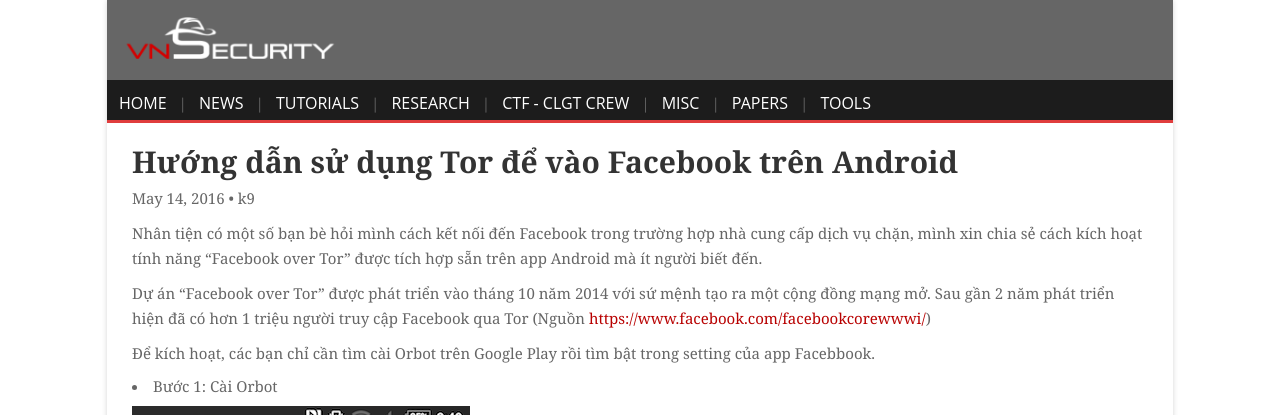
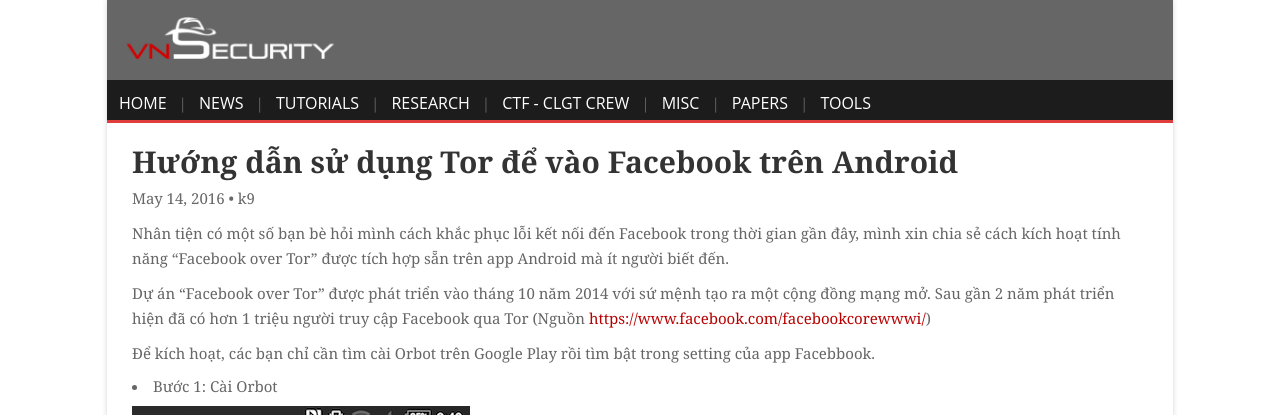
Before and after one commit to VNSECURITY/vnsecurity.github.io, a Jekyll site: the page built from _posts/2016-05-14-Huong-Dan-Vao-Facebook-Bang-Tor-Android.md, in a window 1280 px wide and 900 px high. Shown: the top 415 px of the window. Built offline with Jekyll 4.4.1, drawn with Linux system fonts in a browser that asks for light colours; comment, search, counter and statistics services are not loaded.

Commit message:
Update 2016-05-14-Huong-Dan-Vao-Facebook-Bang-Tor-Android.md

```diff
--- a/_posts/2016-05-14-Huong-Dan-Vao-Facebook-Bang-Tor-Android.md
+++ b/_posts/2016-05-14-Huong-Dan-Vao-Facebook-Bang-Tor-Android.md
@@ -3,7 +3,7 @@
 author: k9
 layout: post
 thumbnail: http://vnsecurity.net/assets/2016/05/orbot0.png
-excerpt: Nhân tiện có một số bạn bè hỏi mình cách kết nối đến Facebook trong trường hợp nhà cung cấp dịch vụ chặn, mình xin chia sẻ cách kích hoạt tính năng "Facebook over Tor" được tích hợp sẵn trên app Android mà ít người biết đến.
+excerpt: Nhân tiện có một số bạn bè hỏi mình cách khắc phục lỗi kết nối đến Facebook trong thời gian gần đây, mình xin chia sẻ cách kích hoạt tính năng "Facebook over Tor" được tích hợp sẵn trên app Android mà ít người biết đến.
 category: tutorials
 published: true
 tags:
@@ -14,7 +14,7 @@
   - vietnam
 ---
 
-Nhân tiện có một số bạn bè hỏi mình cách kết nối đến Facebook trong trường hợp nhà cung cấp dịch vụ chặn, mình xin chia sẻ cách kích hoạt tính năng "Facebook over Tor" được tích hợp sẵn trên app Android mà ít người biết đến.
+Nhân tiện có một số bạn bè hỏi mình cách khắc phục lỗi kết nối đến Facebook trong thời gian gần đây, mình xin chia sẻ cách kích hoạt tính năng "Facebook over Tor" được tích hợp sẵn trên app Android mà ít người biết đến.
 
 Dự án "Facebook over Tor" được phát triển vào tháng 10 năm 2014 với sứ mệnh tạo ra một cộng đồng mạng mở. Sau gần 2 năm phát triển hiện đã có hơn 1 triệu người truy cập Facebook qua Tor (Nguồn [https://www.facebook.com/facebookcorewwwi/](https://www.facebook.com/facebookcorewwwi/){:target="_blank"})
 
```
